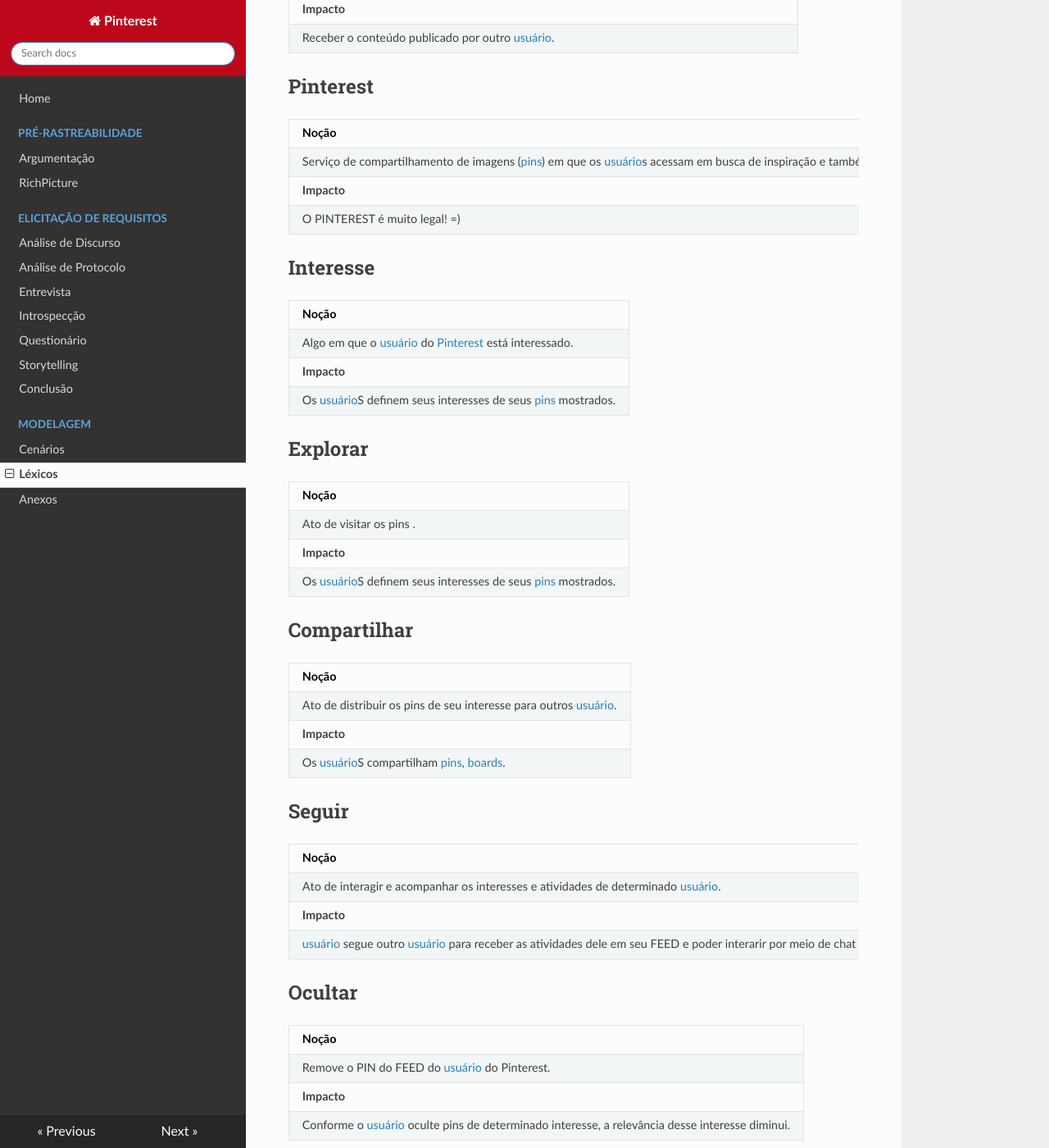
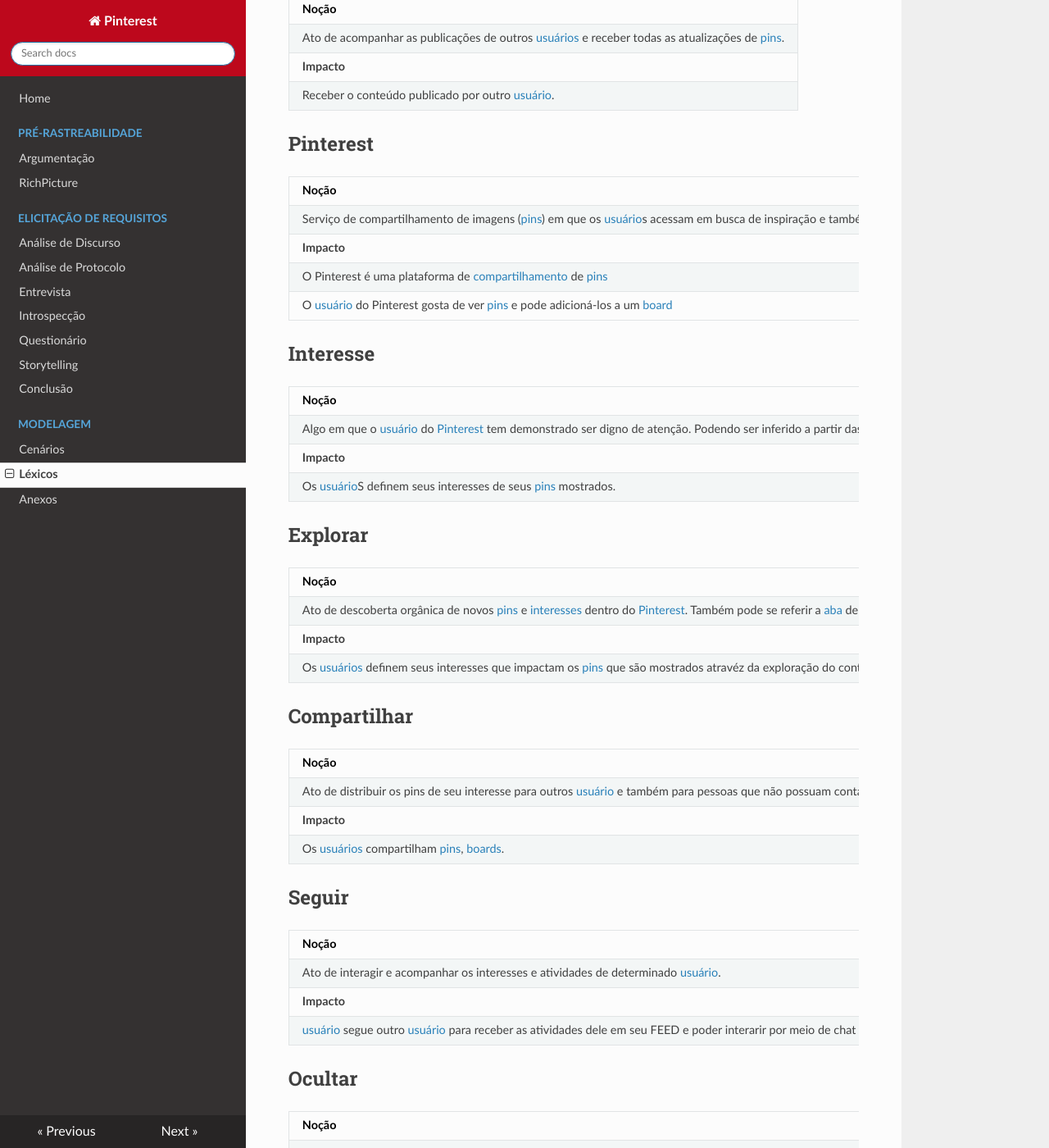
Before and after one commit to joberthrogers18/2018.2-Requisitos-Pinterest, an MkDocs documentation site: the page built from docs/lexicos.md, in a window 1280 px wide and 1400 px high, scrolled down 1972 px. Shown: the whole window at 82% size. Built offline with MkDocs 1.6.1, drawn with Linux system fonts in a browser that asks for light colours; nearby versions of some CDN libraries; old or Windows-style settings are respelled for this version of MkDocs; some of the changed text lies outside the part shown.

Commit message:
Update lexicos.md

```diff
--- a/docs/lexicos.md
+++ b/docs/lexicos.md
@@ -11,6 +11,7 @@
 |  Uma imagem exibida dentro do [Pinterest](#pinterest). É a funcionalidade principal, tendo tudo ao seu redor. A interação ocorre a partir deste construto. Podendo ser COMPARTILHADO, COMENTADO, [pinado](#pinar) e outros. |
 |**Impacto** |
 | O [usuário](#usuario) consome pins do [Pinterest](#pinterest) para buscar inspiração. |
+| O [usuário](#usuario) pode [pinar](#pinar) um pin em um [board](#board) |
 
 ## Pinar
 
@@ -19,6 +20,7 @@
 | É o ato do [usuário](#usuario) guardar um [pin](#pin) em um [board](#board) para poder acessar mais tarde ou para categorizar seus [pins](#pin). |
 |**Impacto** |
 | O [usuário](#usuario) pode pinar um [pin](#pin) de que ele goste. |
+| O usuário guardou seus [pins](#pin) em um [board](#board). |
 
 ## Board
 
@@ -48,7 +50,7 @@
 
 |**Noção**|
 |--|
-|		Ação de estar cadastrado no [Pinterest](#pinterest) e de usufruir o aplicativo através de uma conta.|
+|		Ação de estar cadastrado no [Pinterest](#pinterest) e autenticado em uma sua própria conde de usuário, podendo usufruir das funcionalidades do aplicativo.|
 |**Impacto** |
 | Permite que o [usuário](#usuário) preserve um histórico de pesquisas e [mensagens](mensagens). |
 
@@ -64,7 +66,7 @@
 
 |**Noção**|
 |--|
-|		Ato de acompanhar as publicações de outros [usuários](#usuários) e receber todas as atualizações de [pins](#pins).|
+|		Ato de acompanhar as publicações de outros [usuários](#usuários) e receber todas as atualizações de [pins](#pins). |
 |**Impacto** |
 | Receber o conteúdo publicado por outro [usuário](#usuário). |
 
@@ -74,13 +76,14 @@
 |--|
 |		Serviço de compartilhamento de imagens ([pins](#pin)) em que os [usuário](#usuario)s acessam em busca de inspiração e também de ver imagens relacionadas aos seus [interesses](#interesse). |
 |**Impacto** |
-| O PINTEREST é muito legal! =) |
+| O Pinterest é uma plataforma de [compartilhamento](#compartilhar) de [pins](#pin) |
+| O [usuário](#usuario) do Pinterest gosta de ver [pins](#pin) e pode adicioná-los a um [board](#board) |
 
 ## Interesse
 
 |**Noção**|
 |--|
-| Algo em que o [usuário](#usuario) do [Pinterest](#pinterest) está interessado.|
+| Algo em que o [usuário](#usuario) do [Pinterest](#pinterest) tem demonstrado ser digno de atenção. Podendo ser inferido a partir das ações deste [usuário](#usuario) ou a partir do que o [usuário](#usuario) informa ao [pinterest](#pinterest) quando cria seu cadastro no sistema. |
 |**Impacto** |
 | Os [usuário](#usuario)S definem seus interesses de seus [pins](#pin) mostrados. |
 
@@ -88,17 +91,17 @@
 
 |**Noção**|
 |--|
-| Ato de visitar os pins .|
+| Ato de descoberta orgânica de novos [pins](#pin) e [interesses](#interesse) dentro do [Pinterest](#pinterest). Também pode se referir a [aba](#aba) de exploração, que fornece funcionalidade de auxílio à descoberta de conteúdo. |
 |**Impacto** |
-| Os [usuário](#usuario)S definem seus interesses de seus [pins](#pin) mostrados. |
+| Os [usuários](#usuario) definem seus interesses que impactam os [pins](#pin) que são mostrados atravéz da exploração do conteúdo. |
 
 ## Compartilhar
 
 |**Noção**|
 |--|
-| Ato de distribuir os pins de seu interesse para outros [usuário](#usuario).|
+| Ato de distribuir os pins de seu interesse para outros [usuário](#usuario) e também para pessoas que não possuam conta no [Pinterest](#pinterest). |
 |**Impacto** |
-| Os [usuário](#usuario)S compartilham [pins](#pin), [boards](#board). |
+| Os [usuários](#usuario) compartilham [pins](#pin), [boards](#board). |
 
 ## Seguir
 
@@ -112,7 +115,7 @@
 
 |**Noção**|
 |--|
-| Remove o PIN do FEED do [usuário](#usuario) do Pinterest.|
+| Remove o [pin](#pin) do [feed](#feed) do [usuário](#usuario) do Pinterest e indica que o [interesse](#interesse) que gerou aquele [pin](#pin) pode não mais ser relevantes.|
 |**Impacto** |
 | Conforme o [usuário](#usuario) oculte pins de determinado interesse, a relevância desse interesse diminui. |
 
@@ -128,7 +131,7 @@
 
 |**Noção**|
 |--|
-| Formato de dados usado em formas de comunicação com conteúdo atualizado frequentemente. |
+| Formato de dados usado em formas de comunicação com conteúdo atualizado frequentemente. Visualização do conteúdo disponibilizado no [Pinterest](#pinterest) em formato de entrega contínua e infinita. |
 |**Impacto** |
 | Após [logar](#login) e definir os interesses, o feed do [Pinterest](#pinterest) tende a mostrar [pins](#pin) que agrada o [usuário](#usuário). |
 
@@ -168,6 +171,6 @@
 
 |**Noção**|
 |--|
-| Problema ou falha no aplicativo do [Pinterest](#pinterest). |
+| Termo da computação que indíca encerramento inesperado da aplicação em execução. |
 |**Impacto** |
 |O aplicativo fecha e o [usuário](#usuário) deixa de concluir qualquer ação no app. |
```
